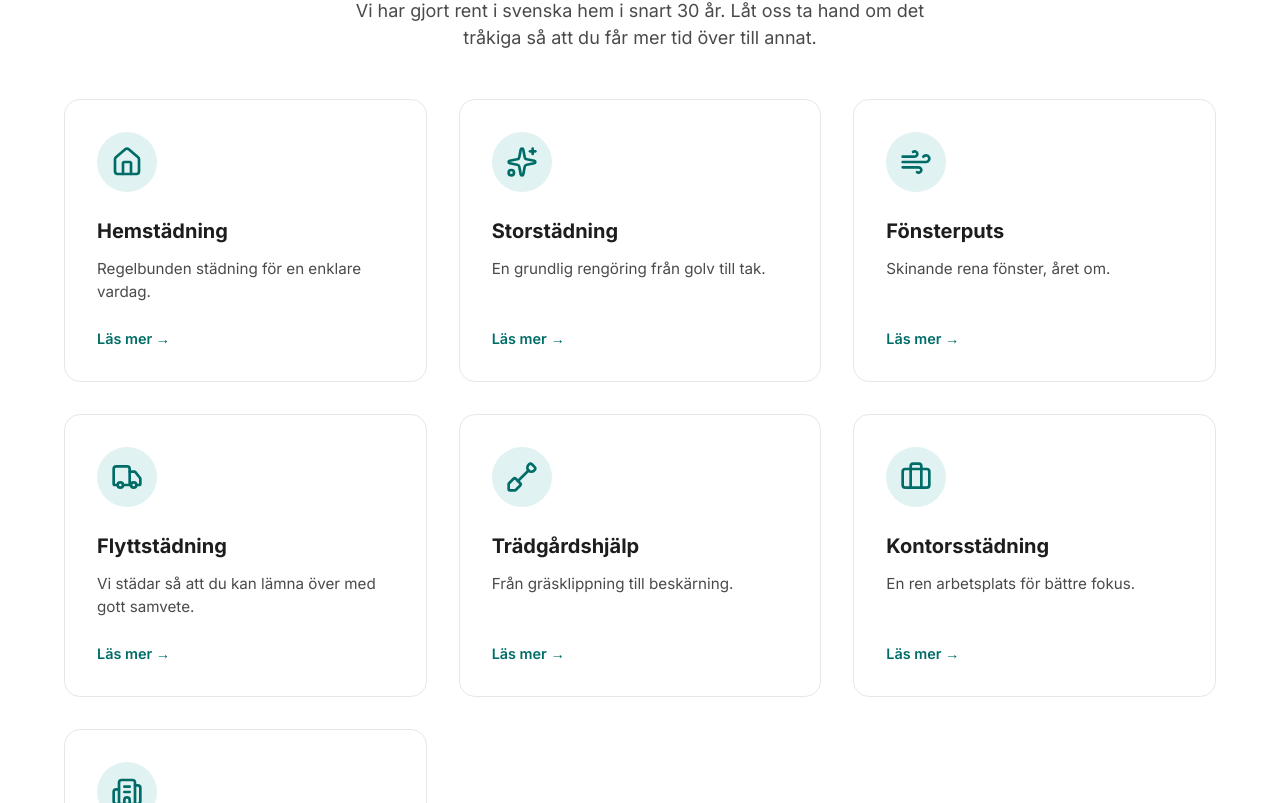
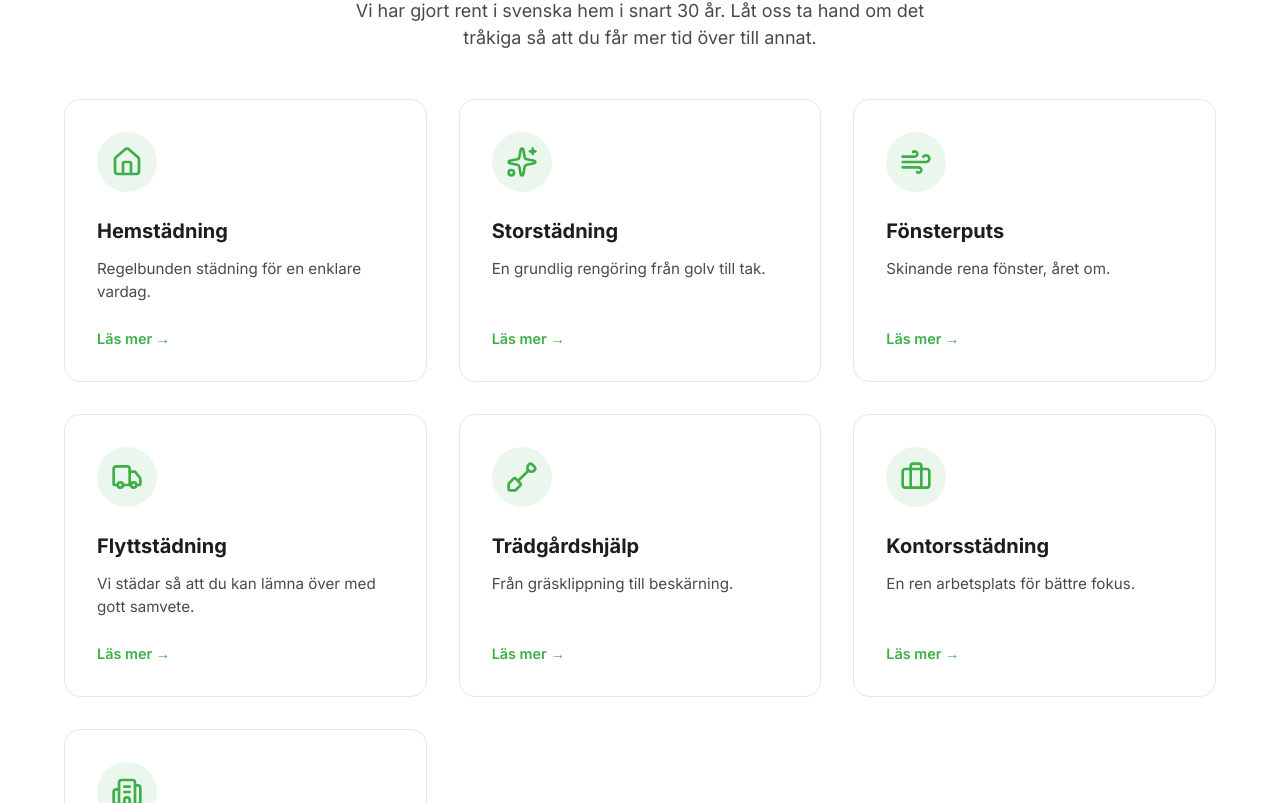
Before and after one commit to pacecapi/zcgroup, a React (Vite) app: page / in a window 1280 px wide. Shown: the part 917-1720 px from the top of the page. Built offline with nearby package versions, Linux system fonts and the light colour scheme.

Commit message:
style: Update brand color palette based on new logo

```diff
--- a/src/index.css
+++ b/src/index.css
@@ -1,21 +1,35 @@
 @import url('https://fonts.googleapis.com/css2?family=Inter:wght@300;400;500;600;700&display=swap');
 
 :root {
-  /* Brand Colors */
-  --color-primary: #006C67; /* Deep Teal - Professional & Trust */
-  --color-primary-light: #E0F2F1; /* Soft Mint - Backgrounds */
-  --color-accent: #FFB703; /* Warm Yellow - Promos/Highlights */
+  /* Brand Colors extracted from Z&C Group Logo */
+  --color-primary: #3DAE49;
+  /* Logo Green */
+  --color-primary-hover: #33923d;
+  /* Darker Green for hover */
+  --color-primary-light: #EBF7ED;
+  /* Very light green for backgrounds */
+
+  --color-brand-blue: #008CCF;
+  /* Solar Panel Blue */
+  --color-brand-yellow: #FFD200;
+  /* Sun Yellow */
+
+  --color-accent: #FFD200;
+  /* Using Sun Yellow as accent */
 
   /* Neutrals */
-  --color-text-main: #1D1D1F; /* Almost Black */
-  --color-text-secondary: #4A4A4A; /* Dark Grey */
-  --color-text-light: #767676; /* Medium Grey */
+  --color-text-main: #1D1D1F;
+  /* Almost Black */
+  --color-text-secondary: #4A4A4A;
+  /* Dark Grey */
+  --color-text-light: #767676;
+  /* Medium Grey */
   --color-bg-white: #FFFFFF;
-  --color-bg-offwhite: #F9FAFB;
-  --color-bg-light-grey: #F3F4F6;
+  --color-bg-offwhite: #FAFAFA;
+  --color-bg-light-grey: #F5F5F5;
 
   /* UI Colors */
-  --color-success: #10B981;
+  --color-success: #3DAE49;
   --color-error: #EF4444;
   --color-border: #E5E7EB;
 
@@ -24,7 +38,8 @@
 
   /* Spacing */
   --spacing-container: 1200px;
-  --spacing-section: 4rem; /* 64px */
+  --spacing-section: 4rem;
+  /* 64px */
   --radius-sm: 4px;
   --radius-md: 8px;
   --radius-lg: 16px;
@@ -91,7 +106,8 @@ a {
 }
 
 .btn-primary:hover {
-  background-color: #005550; /* Darker teal */
+  background-color: #005550;
+  /* Darker teal */
   transform: translateY(-1px);
   box-shadow: var(--shadow-md);
 }
```
